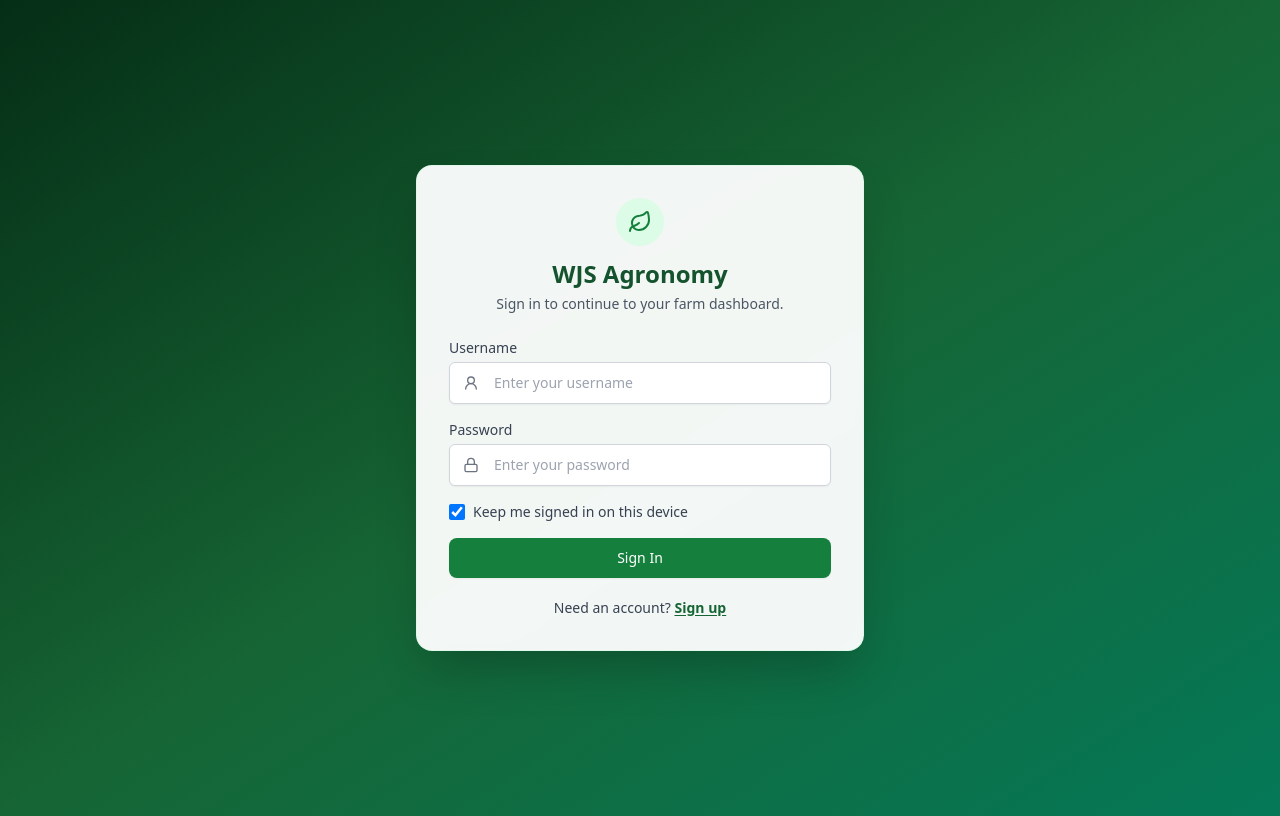
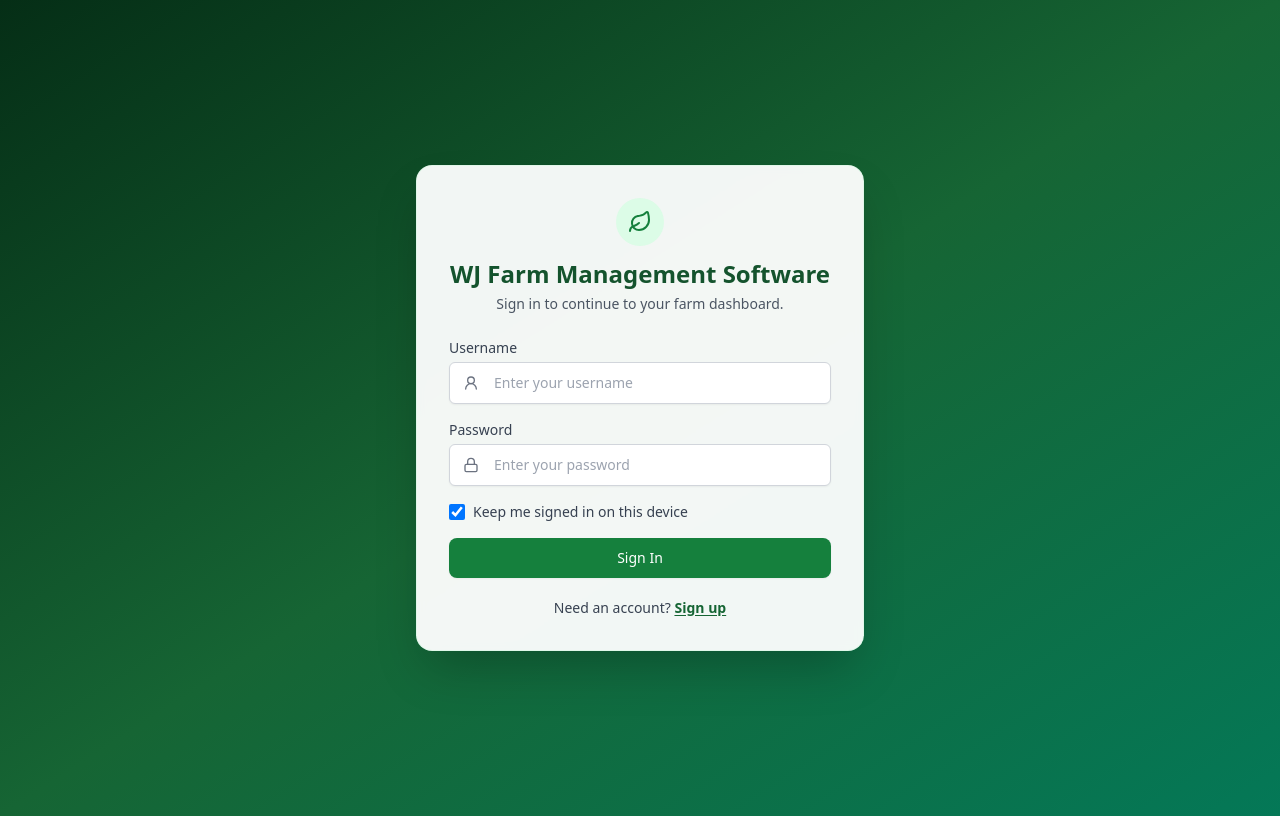
Before and after one commit to Trav3019/WJS-Agronomy-App, a React (Vite) app: page /signin in a window 1280 px wide. Built offline with nearby package versions, Linux system fonts and the light colour scheme; no server answers.

Commit message:
Update SignIn.tsx

```diff
--- a/src/pages/SignIn.tsx
+++ b/src/pages/SignIn.tsx
@@ -35,7 +35,7 @@ export default function SignIn({ onSignIn }: Props) {
             <div className="mx-auto mb-3 flex h-12 w-12 items-center justify-center rounded-full bg-green-100 text-green-700">
               <Leaf className="h-6 w-6" />
             </div>
-            <h1 className="text-2xl font-bold text-green-900">WJS Agronomy</h1>
+            <h1 className="text-2xl font-bold text-green-900">WJ Farm Management Software</h1>
             <p className="mt-1 text-sm text-gray-600">Sign in to continue to your farm dashboard.</p>
           </div>
 
```
